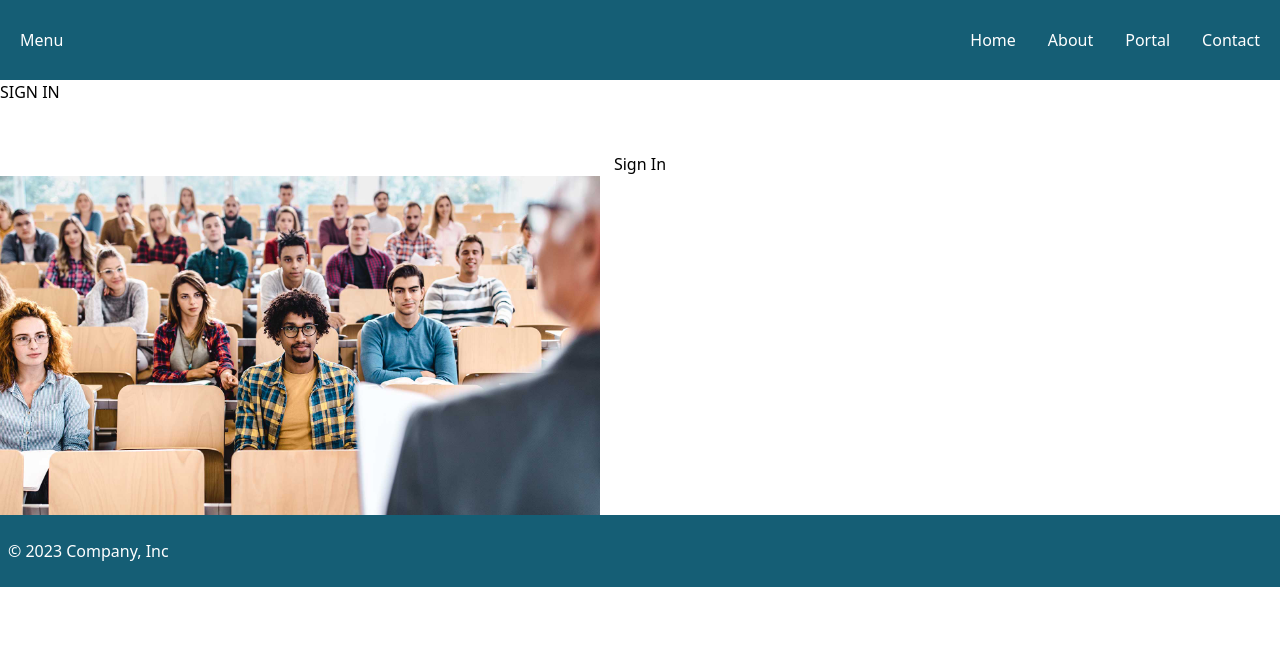
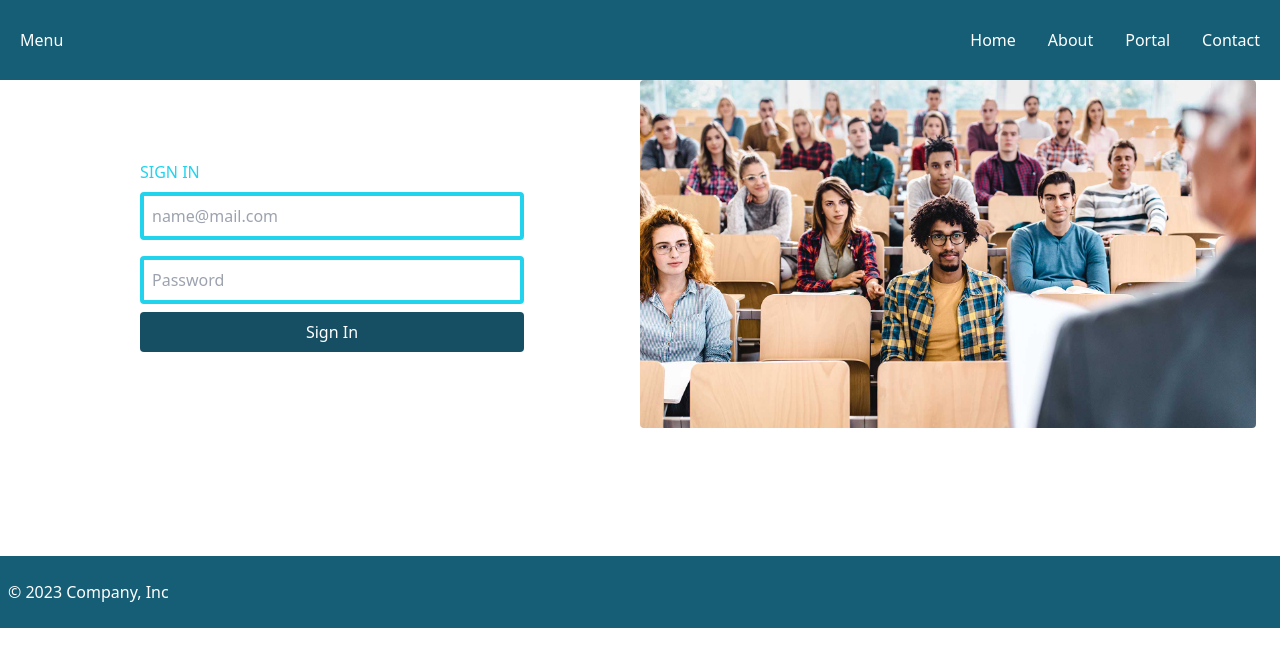
Before and after one commit to ibrawhim/Main-School-Portal, a React (Vite) app: page /student/signin in a window 1280 px wide. Shown: the top 666 px of the page. Built offline with nearby package versions, Linux system fonts and the light colour scheme.

Commit message:
creating student signin

```diff
--- a/src/App.jsx
+++ b/src/App.jsx
@@ -6,7 +6,7 @@ import Error from "./pages/Error"
 import StudentSignUp from "./pages/StudentSignUp"
 import Studentsignin from "./pages/Studentsignin"
 
-function App() {
+function App() {0
 
 
   return (
--- a/src/pages/StudentSignUp.jsx
+++ b/src/pages/StudentSignUp.jsx
@@ -2,7 +2,7 @@ import React from 'react'
 import student from '../Images/students.gif'
 import { useFormik } from "formik";
 import * as Yup from 'yup'
-
+import {Link} from 'react-router-dom'
 
 
 
@@ -54,6 +54,10 @@ const StudentSignUp = () => {
                         <input type="text"  className={formik.touched.password && formik.errors.password ? 'border-2 p-2 caret-red-400 rounded border-red-500': 'border-2 p-2 caret-cyan-400 rounded border-cyan-800'}  name='password'  placeholder='password' onChange={formik.handleChange} onBlur={formik.handleBlur}/>
                         <small className="text-red-500">{formik.touched.password && formik.errors.password}</small>
                         <button type='submit' className='bg-cyan-800 my-2 p-1 text-white font-bold rounded'>Sign Up</button>
+                        <div className='flex justify-between'>
+                            <p>Have an Account?</p>
+                            <Link className='underline' to="/student/signin">Sign In Here</Link>
+                        </div>
                     </form>
                 </div>
                 <div>
--- a/src/pages/Studentsignin.jsx
+++ b/src/pages/Studentsignin.jsx
@@ -2,20 +2,25 @@ import React from 'react';
 import fully from '../Images/fully.jpg'
 
 const Studentsignin = () => {
+
+    let myDiv = {
+        minWidth: '100vw',
+        marginBottom: '10%'
+    }
   return (
     <>
-    <div>
-        <section>
-            <div>
-                <h1>SIGN IN</h1>
-                <form action="" className='flex flex-col'>
-                    <input type="text" />
-                    <input type="text" />
-                    <button>Sign In</button>
+    <div style={myDiv}>
+        <section className='grid lg:grid-cols-2 md:grid-cols-2 sm:grid-cols-1 px-6'>
+            <div className='grid justify-center mt-20 '>
+                <form action="" className='flex flex-col w-96'>
+                <h1 className='text-cyan-400'>SIGN IN</h1>
+                    <input type="text" placeholder='name@mail.com' className='border border-4 my-2 p-2 rounded border-cyan-400'/>
+                    <input type="text" placeholder='Password' className='border border-4 my-2 p-2 rounded border-cyan-400'/>
+                    <button className='bg-cyan-900 p-2 rounded text-white'>Sign In</button>
                 </form>
             </div>
-            <div>
-                <img src={fully} alt="" width={600} />
+            <div className=''>
+                <img src={fully} className='rounded' alt=""/>
             </div>
         </section>
     </div>
```
